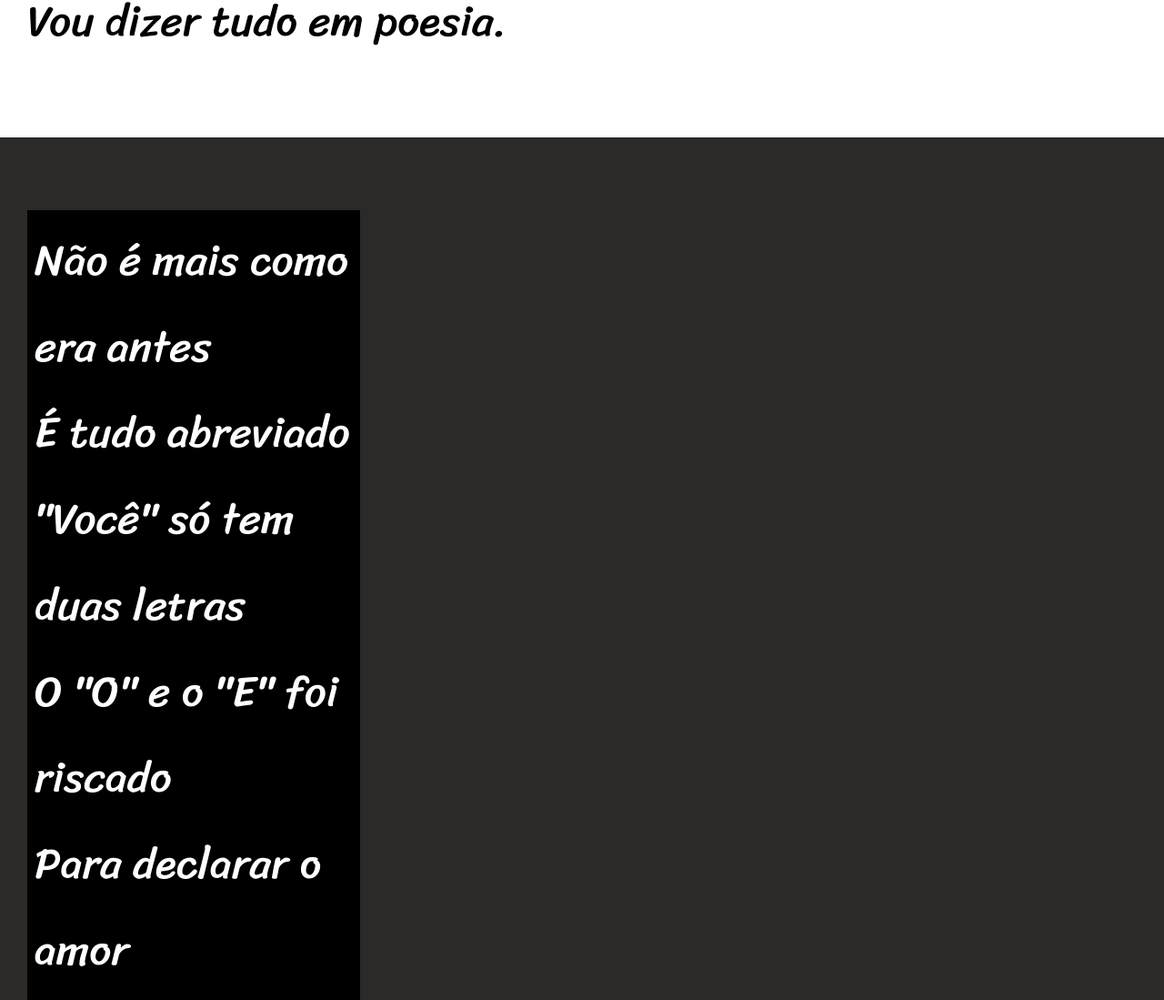
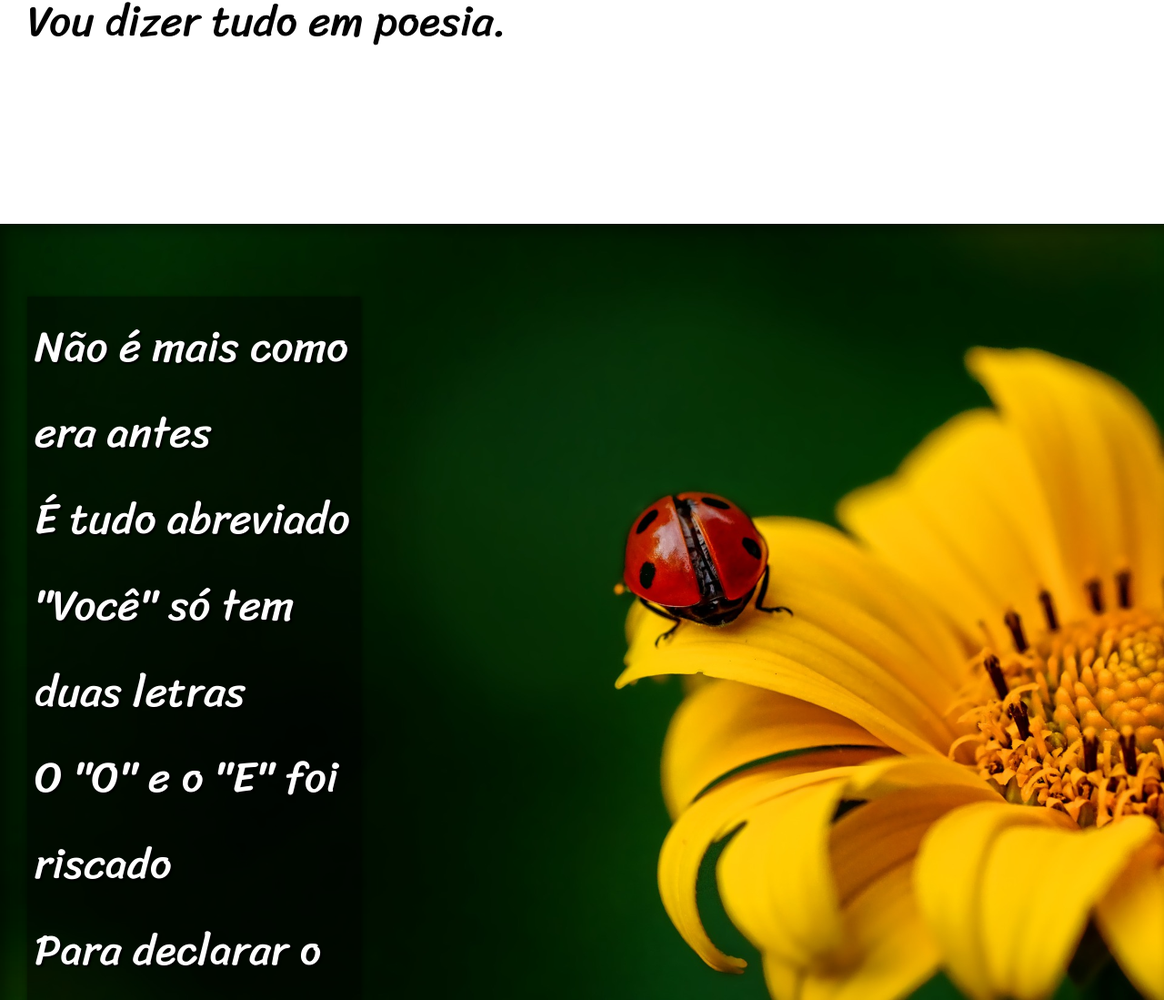
Before and after one commit to alexsandromoraes/HTML-CSS, a plain HTML site: page exercicios/Ex(Des)/d12/index.html in a window 1280 px wide. Shown: the part 878-1977 px from the top of the page at 91% size. Drawn offline with Linux system fonts and the light colour scheme.

Commit message:
d12, fim

```diff
--- a/exercicios/Ex(Des)/d12/estiloso.css
+++ b/exercicios/Ex(Des)/d12/estiloso.css
@@ -63,6 +63,10 @@ section{
     font-size: 3.7vw;
 }
 
+section p{
+    padding-bottom: 2em;
+}
+
 section.normal{
     background-color: white;
     color: black;
@@ -70,12 +74,27 @@ section.normal{
 section.imagem{
     background-color: rgb(44, 41, 41);
     color: white;
+    box-shadow: inset 6px 6px 13px 0px rgba(0, 0, 0, 0.4);
+    background-attachment: fixed;
 }
 section.imagem p{
     width: 350px;
     display: inline-block;
-    background-color: black;
+    background-color: rgba(0, 0, 0, 0.448);
     padding: 8px;
+    text-shadow: 2px 2px 2px black;
+    box-shadow: 1px 1px 5px rgba(0, 0, 0, 0.723);
+}
+
+#i1{
+    background-image: url('imagens/background001.jpg');
+    background-position: right center;
+    background-size: cover;
+}
+
+#i2{
+    background-image: url('imagens/background002.jpg');
+    background-position: center;
 }
 
 /*-------------------------------------------*/
--- a/exercicios/Ex(Des)/d12/index.html
+++ b/exercicios/Ex(Des)/d12/index.html
@@ -24,7 +24,7 @@
            Vou dizer tudo em poesia. </p>
     </section>
 
-    <section class="imagem">
+    <section class="imagem" id="i1">
         <p>
             Não é mais como era antes <br>
             É tudo abreviado <br>
@@ -58,7 +58,7 @@
         </p>
     </section>
 
-    <section class="imagem">
+    <section class="imagem" id="i2">
         <p>
             Tenho saudade das cartas <br>
             Escritas com a própria mão <br>
```
